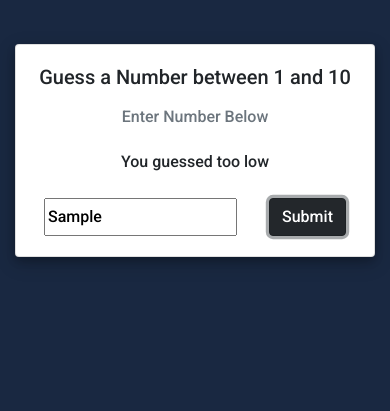
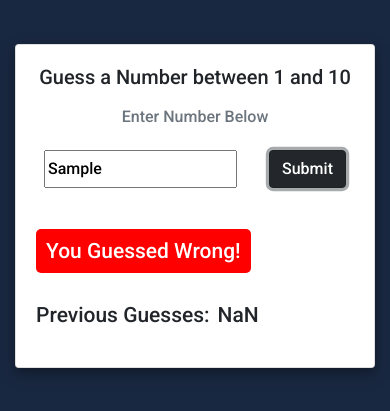
Before and after one commit to michaeldilulo/Number-Guessing-Game, a plain HTML site: page index.html in a window 390 px wide. Both pictures are taken after typing "Sample" into the empty fields and a click on the button "Submit". Shown: the part 75-486 px from the top of the page. Drawn offline with nearby package versions, Linux system fonts and the light colour scheme.

Commit message:
Function, mobile, color display right / wrong

```diff
--- a/index.html
+++ b/index.html
@@ -14,6 +14,7 @@
 <body>
 
     <header>
+
         <div class="container-fluid">
             <div class="row">
                 <div class="col-md-12 p-0">
@@ -23,9 +24,11 @@
                 </div>
             </div>
         </div>
+
     </header>
 
     <main>
+
         <div class="container-fluid">
             <div class="row d-flex justify-content-center mt-5">
                 <div class="col-md-4">
@@ -36,22 +39,26 @@
                             <h6 class="card-subtitle mb-2 text-muted d-flex justify-content-center mb-4">Enter Number
                                 Below
                             </h6>
-                            <p class="card-text d-flex justify-content-center mb-4"> <span id="userGuessNumber">You have
-                                    to
-                                    guess a number!</span> </p>
-                            <div class="d-flex justify-content-center">
+                            <div class="form d-flex justify-content-center">
                                 <input type="text" class="mr-3" id="userGuessInput">
-                                <button class="btn btn-dark ml-3" onclick="submitGuess()">Submit</button>
+                                <button class="btn btn-dark ml-3" onclick="checkGuess()"
+                                    id="userGuessSubmit">Submit</button>
+                            </div>
+                            <div class="d-flex mt-5 mb-3">
+                                <p class="mr-2 userGuesses"> <span id="highLowGuessNumber"></span>
+                                </p>
+                            </div>
+                            <div class="d-flex">
+                                <p class="mr-2 userGuesses">Previous Guesses:</p> <span id="previousGuesses"
+                                    class="userGuesses"></span>
                             </div>
                         </div>
                     </div>
                 </div>
             </div>
         </div>
+
     </main>
-
-
-
 
     <script src="main.js"></script>
 </body>
--- a/main.js
+++ b/main.js
@@ -1,14 +1,32 @@
-var magicNumber = Math.floor(Math.random() * 10 + 1);
-var playerGuess = document.getElementById("userGuessInput").value;
+let magicRandomNumber = Math.floor(Math.random() * 10 + 1);
 
+let userGuesses = document.getElementById('previousGuesses');
+let highLowGuess = document.getElementById('highLowGuessNumber');
+let userCheckGuess = document.getElementById('userGuessSubmit');
+let userGuessInput = document.getElementById('userGuessInput');
+let guessCount = 1;
+let previousGuessCount = 0;
+let resetButton;
 
-function submitGuess() {
-    console.log(magicNumber)
-    if (playerGuess == magicNumber) {
-        document.getElementById('userGuessNumber').innerText = "Congrats!"
-    } else if (playerGuess > magicNumber) {
-        document.getElementById('userGuessNumber').innerText = "You guessed too high"
-    } else if (playerGuess < magicNumber) {
-        document.getElementById('userGuessNumber').innerText = "You guessed too low"
+const checkGuess = () => {
+    let userGuess = Number(userGuessInput.value);
+    if (guessCount === 1) {
+        previousGuessCount++;
+    }
+
+    userGuesses.textContent += userGuess + ' ';
+
+    if (userGuess === magicRandomNumber) {
+        highLowGuess.textContent = "You Guessed Right!";
+        highLowGuess.style.backgroundColor = 'green';
+        highLowGuess.style.color = 'white';
+        highLowGuess.style.padding = '10px'
+        highLowGuess.style.borderRadius = "5px"
+    } else {
+        highLowGuess.textContent = "You Guessed Wrong!";
+        highLowGuess.style.backgroundColor = 'red';
+        highLowGuess.style.color = 'white';
+        highLowGuess.style.padding = '10px'
+        highLowGuess.style.borderRadius = "5px"
     }
 }
--- a/styles.css
+++ b/styles.css
@@ -15,3 +15,10 @@ body {
 .userGuesses {
     font-size: 21px;
 }
+
+.rightWrongGuess {
+    background-color: green;
+    padding: 5px 50px 5px 50px;
+    border-radius: 5px;
+    color: white;
+}
```
